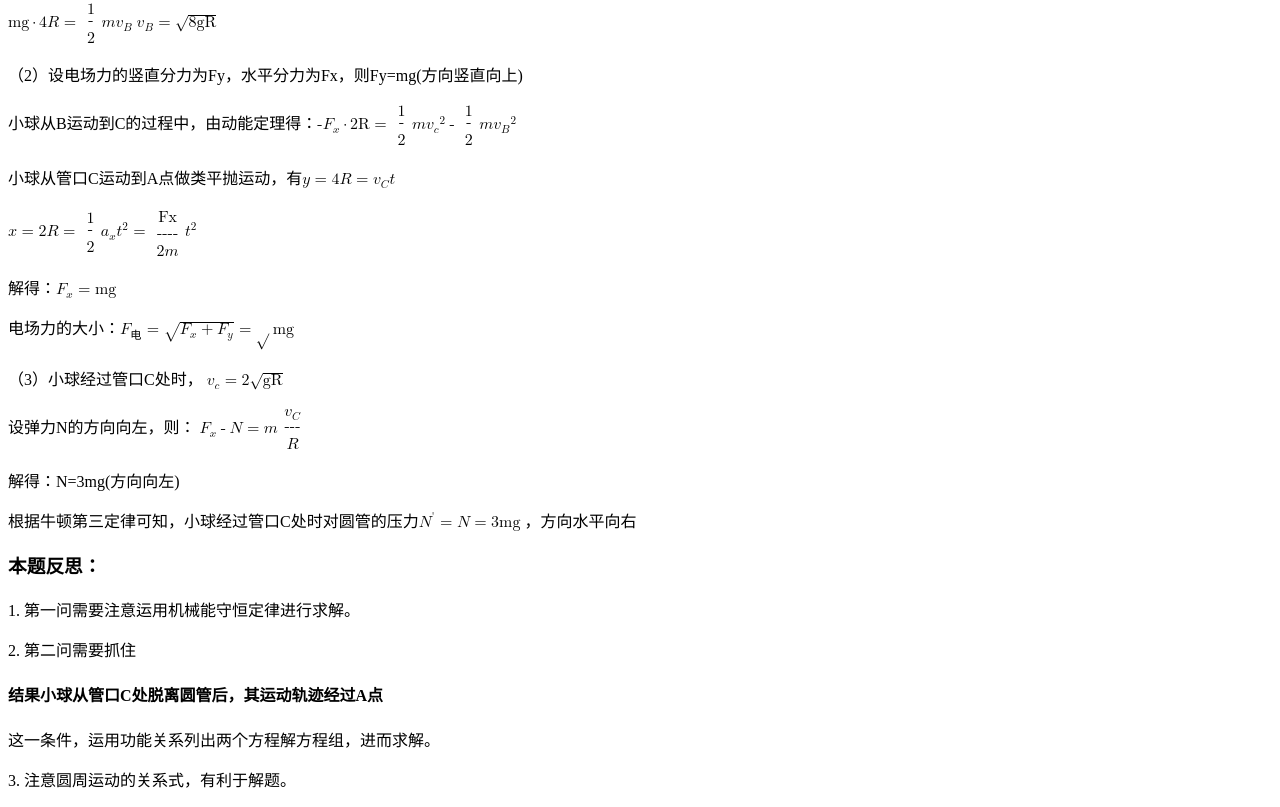
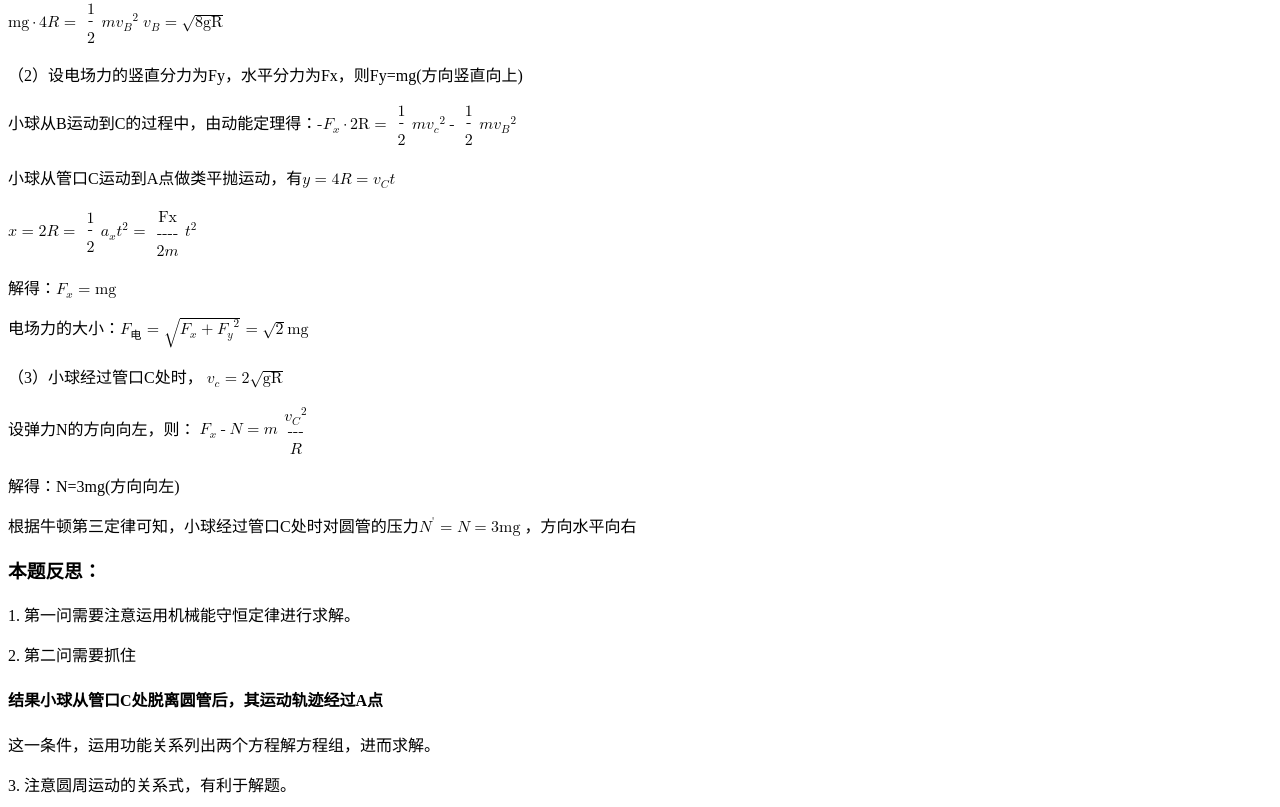
Before and after one commit to soloopooo/h5works, a plain HTML site: page 201903022101.html in a window 1280 px wide. Shown: the part 1198-2005 px from the top of the page. Drawn offline with nearby package versions, Linux system fonts and the light colour scheme; some packages are replaced by stand-ins of ours.

Commit message:
Update 201903022101.html

```diff
--- a/201903022101.html
+++ b/201903022101.html
@@ -71,7 +71,7 @@
 </p>
 <p>(1)小球由A自由下落到管口B的过程中机械能守恒，故有：
 </p>
-<math><mrow><mi>mg</mi><mo>·</mo><mn>4</mn><mi>R</mi><mo>=</mo><mtable><mtr><mtd><mn>1</mn></mtd></mtr><mtr><mtd><mo>-</mo></mtd></mtr><mtr><mtd><mn>2</mn></mtd></mtr></mtable><mi>m</mi><msup><msub><mi>v</mi><mi>B</mi></msub>2</msup></mrow></math>
+<math><mrow><mi>mg</mi><mo>·</mo><mn>4</mn><mi>R</mi><mo>=</mo><mtable><mtr><mtd><mn>1</mn></mtd></mtr><mtr><mtd><mo>-</mo></mtd></mtr><mtr><mtd><mn>2</mn></mtd></mtr></mtable><mi>m</mi><msup><msub><mi>v</mi><mi>B</mi></msub><mn>2</mn></msup></mrow></math>
 
 <math><mrow><msub><mi>v</mi><mi>B</mi></msub><mo>=</mo><msqrt><mn>8</mn><mi>gR</mi></mrow></math>
 
@@ -86,11 +86,11 @@
 </p>
 <p>解得：<math><mrow><msub><mi>F</mi><mi>x</mi></msub><mo>=</mo><mi>mg</mi></mrow></math>
 </p>
-<p>电场力的大小：<math><mrow><msub><mi>F</mi><mi>电</mi></msub><mo>=</mo><msqrt><msup><msub><mi>F</mi><mi>x</mi></msub>2</msup><mo>+</mo><msup><msub><mi>F</mi><mi>y</mi></msub>2</msup></msqrt><mo>=</mo><msqrt>2</msqrt><mi>mg</mi></mrow></math>
+<p>电场力的大小：<math><mrow><msub><mi>F</mi><mi>电</mi></msub><mo>=</mo><msqrt><msup><msub><mi>F</mi><mi>x</mi></msub>2</msup><mo>+</mo><msup><msub><mi>F</mi><mi>y</mi></msub><mn>2</mn></msup></msqrt><mo>=</mo><msqrt><mn>2</mn></msqrt><mi>mg</mi></mrow></math>
 </p>
 <p>（3）小球经过管口C处时， <math><mrow><msub><mi>v</mi><mi>c</mi></msub><mo>=</mo><mn>2</mn><msqrt><mi>gR</mi></msqrt></mrow></math>
 </p>
-<p>设弹力N的方向向左，则：  <math><mrow><msub><mi>F</mi><mi>x</mi></msub><mo>-</mo><mi>N</mi><mo>=</mo><mi>m</mi><mtable><mtr><mtd><msup><msub><mi>v</mi><mi>C</mi></msub>2</msup></mtd></mtr><mtr><mtd><mo>---</mo></mtd></mtr><mtr><mtd><mi>R</mi></mtd></mtr></mtable></mrow></math>
+<p>设弹力N的方向向左，则：  <math><mrow><msub><mi>F</mi><mi>x</mi></msub><mo>-</mo><mi>N</mi><mo>=</mo><mi>m</mi><mtable><mtr><mtd><msup><msub><mi>v</mi><mi>C</mi></msub><mn>2</mn></msup></mtd></mtr><mtr><mtd><mo>---</mo></mtd></mtr><mtr><mtd><mi>R</mi></mtd></mtr></mtable></mrow></math>
 </p>
 <p>解得：N=3mg(方向向左)</p>
 
```
